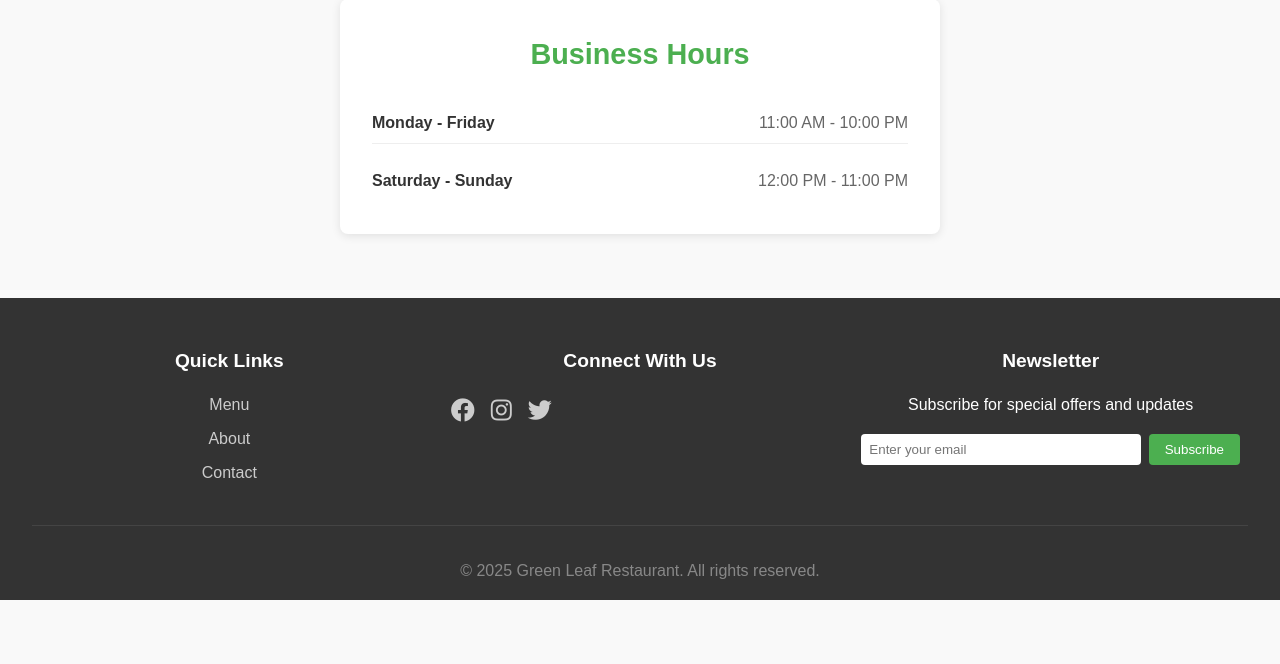
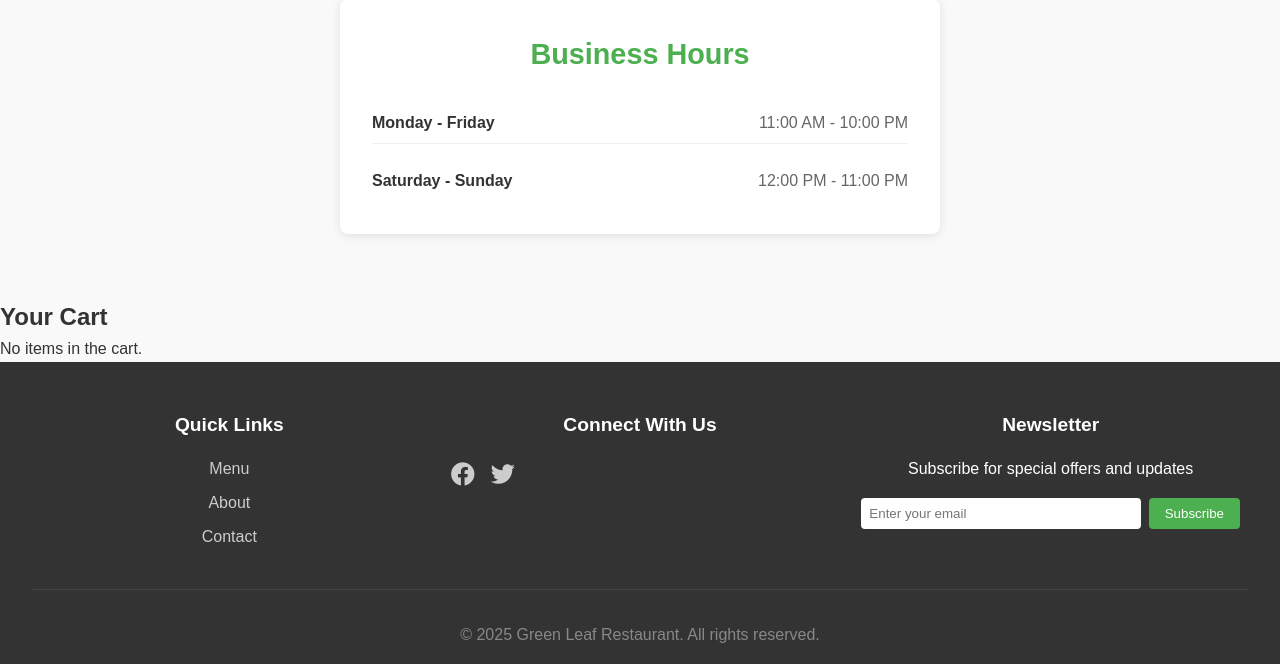
Before and after one commit to Gokulavhad/Restaurent_Web_App, a Flask app: page / in a window 1280 px wide. Shown: the part 3764-4428 px from the top of the page. Before the commit the page ends 4364 px from the top, so only its background shows below. Run offline with Flask 2, Linux system fonts and the light colour scheme.

Commit message:
Initial commit

```diff
--- a/app.py
+++ b/app.py
@@ -6,6 +6,7 @@ import random
 import traceback
 from functools import wraps
 import hashlib
+import time
 
 app = Flask(__name__)
 app.secret_key = 'your-secret-key-here'  # Change this to a secure secret key
@@ -249,6 +250,7 @@ def admin_login():
 
         if username == ADMIN_USERNAME and password == ADMIN_PASSWORD:
             session['admin_logged_in'] = True
+            print(f"Admin logged in: {session.get('admin_logged_in')}")  # Debugging statement
             return redirect(url_for('dashboard'))
         else:
             return render_template('admin_login.html', error='Invalid credentials')
@@ -267,12 +269,15 @@ def index():
 @app.route('/dashboard')
 @admin_login_required
 def dashboard():
+    print("Dashboard function started.")
+
     try:
         conn = mysql.connector.connect(**db_config)
         cursor = conn.cursor(dictionary=True)
 
         # Get current date
         current_date = datetime.now().strftime('%B %d, %Y')
+        print(f"Current date: {current_date}")
 
         # Get dashboard statistics
         cursor.execute("""
@@ -281,12 +286,15 @@ def dashboard():
             WHERE DATE(order_date) = CURDATE()
         """)
         daily_stats = cursor.fetchone()
+        print(f"Daily stats: {daily_stats}")
 
         cursor.execute("SELECT COUNT(*) as active_orders FROM orders WHERE status != 'Completed'")
         active_orders = cursor.fetchone()['active_orders']
+        print(f"Active orders: {active_orders}")
 
         cursor.execute("SELECT COUNT(*) as total_customers FROM customers")
         total_customers = cursor.fetchone()['total_customers']
+        print(f"Total customers: {total_customers}")
 
         # Get weekly revenue data
         cursor.execute("""
@@ -297,6 +305,7 @@ def dashboard():
             ORDER BY date
         """)
         weekly_revenue = cursor.fetchall()
+        print(f"Weekly revenue data: {weekly_revenue}")
 
         # Get popular items
         cursor.execute("""
@@ -307,6 +316,7 @@ def dashboard():
             LIMIT 5
         """)
         popular_items = cursor.fetchall()
+        print(f"Popular items: {popular_items}")
 
         # Get recent orders with customer names
         cursor.execute("""
@@ -317,6 +327,7 @@ def dashboard():
             LIMIT 10
         """)
         orders = cursor.fetchall()
+        print(f"Recent orders: {orders}")
 
         # Get order items for each order
         for order in orders:
@@ -336,6 +347,7 @@ def dashboard():
             GROUP BY e.emp_id, e.first_name, e.last_name, e.email, e.phone, e.hire_date, e.salary, d.dept_name
         """)
         employees = cursor.fetchall()
+        print(f"Employees: {employees}")
 
         # Get customers with order statistics
         cursor.execute("""
@@ -347,6 +359,7 @@ def dashboard():
             GROUP BY c.customer_id, c.name, c.email, c.phone, c.address
         """)
         customers = cursor.fetchall()
+        print(f"Customers: {customers}")
 
         cursor.close()
         conn.close()
@@ -358,6 +371,13 @@ def dashboard():
             'total_customers': total_customers
         }
 
+        print(f"Stats to render: {stats}")
+        print(f"Current date: {current_date}")
+        print(f"Weekly Revenue: {[float(row['revenue']) for row in weekly_revenue]}")
+        print(f"Popular Items: {[{'name': row['item_name'], 'count': row['count']} for row in popular_items]}")
+        print(f"Orders: {orders}")
+        print(f"Employees: {employees}")
+        print(f"Customers: {customers}")
         return render_template('dashboard.html',
                              current_date=current_date,
                              stats=stats,
@@ -372,6 +392,7 @@ def dashboard():
         return "Database error occurred. Please check server logs.", 500
     except Exception as e:
         print(f"Error: {e}")
+        print(traceback.format_exc())  # Log the full traceback
         return "An error occurred.", 500
 
 @app.route('/api/orders/<int:order_id>/status', methods=['PUT'])
@@ -557,6 +578,8 @@ def login():
                 session['user_logged_in'] = True
                 session['user_id'] = user['user_id']
                 session['user_name'] = user['name']
+                print(f"Current session: {session}")  # Log the entire session state
+                print(f"Current session: {session}")  # Log the entire session state
                 flash('Login successful!', 'success')
                 return redirect(url_for('index'))
             else:
--- a/templates/index.html
+++ b/templates/index.html
@@ -246,6 +246,8 @@
             <a href="#contact">Contact</a>
             {% if session.get('admin_logged_in') %}
             <a href="{{ url_for('dashboard') }}">Dashboard</a>
+            {% else %}
+            <a href="{{ url_for('admin_login') }}">Admin Login</a>
             {% endif %}
         </div>
     </nav>
@@ -376,6 +378,11 @@
         </div>
     </section>
 
+    <div class="cart">
+        <h2>Your Cart</h2>
+        <p>No items in the cart.</p>
+    </div>
+
     <div id="cart-modal" class="modal">
         <div class="modal-content">
             <h2>Your Cart</h2>
@@ -398,7 +405,6 @@
                 <h4>Connect With Us</h4>
                 <div class="social-links">
                     <a href="#" class="social-link"><i class="fab fa-facebook"></i></a>
-                    <a href="#" class="social-link"><i class="fab fa-instagram"></i></a>
                     <a href="#" class="social-link"><i class="fab fa-twitter"></i></a>
                 </div>
             </div>
```
